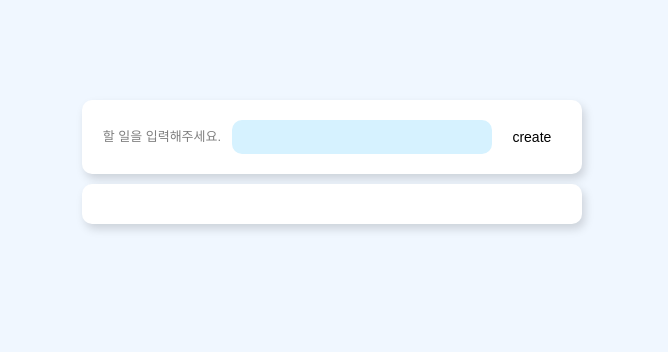
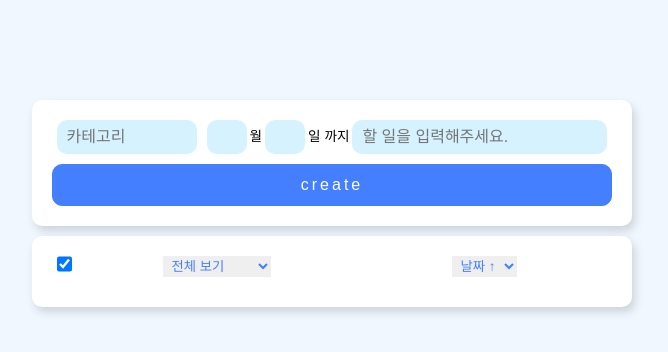
Before and after one commit to JYee99/ReactTodo, a React (Vite) app: page / in a window 1280 px wide. Shown: the top 352 px of the page, without its empty margins (308-976 px from the left). Built offline with nearby package versions, Linux system fonts and the light colour scheme.

Commit message:
React Todo App
- 날짜 추가
- 카테고리 추가
- 정렬 UI 추가
- 정렬 기능 구현 X
- master check 추가

```diff
--- a/package.json
+++ b/package.json
@@ -10,6 +10,7 @@
     "preview": "vite preview"
   },
   "dependencies": {
+    "@headlessui/react": "^2.2.0",
     "react": "^19.0.0",
     "react-dom": "^19.0.0",
     "styled-components": "^6.1.15"
--- a/src/components/FormStyles.js
+++ b/src/components/FormStyles.js
@@ -1,38 +1,70 @@
+import { Select } from "@headlessui/react";
 import styled from "styled-components";
 
 export const Form = styled.form`
   display: flex;
+  flex-direction: column;
   justify-content: center;
   align-items: center;
   margin-top: 100px;
   background-color: white;
-  width: 500px;
+  width: 600px;
   padding: 20px;
   border-radius: 10px;
   box-shadow: 3px 5px 10px rgba(0, 0, 0, 0.15);
 `;
-
+export const InputContainer = styled.div`
+  display: flex;
+`;
 export const FormLabel = styled.label`
   opacity: 0.5;
   font-size: 13px;
 `;
 
-export const FormInput = styled.input`
-  margin: 0 10px;
+export const InputStyle = styled.input`
   outline: none;
   border: none;
   padding: 5px 10px;
   border-radius: 10px;
   background-color: rgb(214, 242, 255);
   color: rgb(67, 127, 255);
-  width: 260px;
+`;
+
+export const FormInput = styled(InputStyle)`
+  width: 255px;
+`;
+export const CategorieInput = styled(InputStyle)`
+  width: 140px;
+  margin-right: 10px;
+`;
+export const DateContainer = styled.div`
+  display: flex;
+  align-items: center;
+`;
+export const MonInput = styled(InputStyle)`
+  width: 40px;
+`;
+export const DayInput = styled(InputStyle)`
+  width: 40px;
+`;
+export const DateText = styled.span`
+  font-size: 0.85rem;
+  margin: 0 3px;
 `;
 
 export const FormButton = styled.button`
-  font-size: 14px;
+  margin-top: 10px;
+  font-size: 1rem;
+  letter-spacing: 3px;
   transition: all 0.15s;
-  padding: 3px 10px;
+  padding: 8px;
+  width: 100%;
+  border-radius: 10px;
+  color: white;
+  border: 1px solid rgb(67, 127, 255);
+  background-color: rgb(67, 127, 255);
   &:hover {
+    background-color: white;
     color: rgb(67, 127, 255);
   }
 `;
@@ -40,7 +72,7 @@ export const FormButton = styled.button`
 // list style
 export const ListContainer = styled.div`
   background-color: white;
-  width: 500px;
+  width: 600px;
   padding: 20px 15px;
   border-radius: 10px;
   margin-top: 10px;
@@ -55,17 +87,32 @@ export const ListLi = styled.li`
   width: 100%;
   display: flex;
   justify-content: space-between;
+  align-items: center;
   border-bottom: 1px solid rgb(236, 236, 236);
   margin-bottom: 10px;
   padding-bottom: 5px;
 `;
+export const TopContainer = styled.div`
+  display: flex;
+  margin: 0 10px;
+  margin-bottom: 10px;
+`;
+
 export const ListCheckBox = styled.input`
   width: 15px;
   cursor: pointer;
   margin: 0;
 `;
+
+export const MasterCheckBox = styled(ListCheckBox)`
+  margin-bottom: 5px;
+`;
+export const ListDate = styled.span`
+  font-size: 0.75rem;
+`;
+
 export const ListText = styled.input`
-  width: 300px;
+  width: 260px;
   text-align: center;
   border: none;
   outline: none;
@@ -93,3 +140,9 @@ export const ListDeleteBtn = styled.button`
     color: rgb(184, 50, 79);
   }
 `;
+
+export const CategoriList = styled(Select)`
+  padding: 2px 5px;
+  border: none;
+  color: rgb(67, 127, 255);
+`;
--- a/src/components/Todo.jsx
+++ b/src/components/Todo.jsx
@@ -3,18 +3,37 @@ import TodoForm from "./TodoForm";
 import TodoList from "./TodoList";
 
 const Todo = () => {
+  const inputInitial = {
+    todo: "",
+    date: {
+      mon: "",
+      day: "",
+    },
+  };
   const initialTodos = JSON.parse(localStorage.getItem("myTodos")) || [];
+  const initialCategories = [
+    "날짜 ↑",
+    "날짜 ↓",
+    ...new Set(initialTodos.map((todo) => todo.categorie).filter(Boolean)),
+  ];
+
   const maxLength = 15;
   const [todos, setTodos] = useState(initialTodos);
-  const [inputVal, setInputVal] = useState("");
+  const [inputVal, setInputVal] = useState(inputInitial);
   // 여러 개의 input을 참조하기 위한 객체
   const inputRefs = useRef({});
+  const [masterCheck, setMasterCheck] = useState(false);
+  const [categories, setCategories] = useState(initialCategories);
+  const [categorieVal, setCategorieVal] = useState("");
+  const [cateSelected, setCateSelected] = useState("");
 
+  const [filteredTodos, setFilteredTodos] = useState(todos); // 필터링 목록 상태
   const isEditing = todos.some((todo) => todo.edit);
 
-  // todos가 변경될 때 마다 localstorage 업데이트
+  // todos가 변경될 때 마다 localstorage, filteredTodos 업데이트
   useEffect(() => {
     localStorage.setItem("myTodos", JSON.stringify(todos));
+    setFilteredTodos(todos);
   }, [todos]);
 
   // 글자 수 제한 함수
@@ -28,32 +47,62 @@ const Todo = () => {
       return;
     }
   };
+  const categorieAdd = () => {
+    setCategories((prev) => {
+      if (prev.includes(categorieVal)) {
+        return prev;
+      }
+      return [...prev, categorieVal];
+    });
+  };
 
   const handleSubmit = (e) => {
     e.preventDefault();
-    if (checkLength(inputVal.length) || inputVal.trim() === "") return;
-
+    if (checkLength(inputVal.todo.length) || inputVal.todo.trim() === "")
+      return;
+    categorieAdd();
     const newTodo = {
       id: Math.random().toString(),
-      todo: inputVal,
+      todo: inputVal.todo,
+      date: inputVal.date,
       checked: false,
       edit: false,
+      categorie: categorieVal,
     };
+    console.log(newTodo);
+
     setTodos((prev) => [newTodo, ...prev]);
-    setInputVal("");
+    setInputVal(inputInitial);
+    setCategorieVal("");
   };
 
   const onChangeInput = (e) => {
-    setInputVal(e.target.value);
+    const { name, value } = e.target;
+    setInputVal((prev) => ({
+      ...prev,
+      [name]: value,
+    }));
+  };
+  const onChangeDate = (e) => {
+    const { name, value } = e.target;
+    setInputVal((prev) => ({
+      ...prev,
+      date: {
+        ...prev.date,
+        [name]: value,
+      },
+    }));
   };
 
   const handleChecked = (id) => {
-    setTodos((prev) =>
-      prev.map((todo) =>
-        // 클릭한 todo의 id와 일치하면 checked 값을 반대로 변경
+    setTodos((prev) => {
+      const updatedTodos = prev.map((todo) =>
         todo.id === id ? { ...todo, checked: !todo.checked } : todo
-      )
-    );
+      );
+
+      localStorage.setItem("myTodos", JSON.stringify(updatedTodos));
+      return updatedTodos;
+    });
   };
 
   const handleEdit = (id) => {
@@ -87,16 +136,60 @@ const Todo = () => {
     setTodos((prev) => prev.filter((todo) => todo.id !== id));
   };
 
+  useEffect(() => {
+    setMasterCheck(todos.every((todo) => todo.checked)); // todos의 상태에 따라 masterCheck 동기화
+  }, [todos]);
+
+  const handleMasterCheck = () => {
+    // 모든 항목이 체크되어 있는지 확인
+    const allChecked = todos.every((todo) => todo.checked);
+    // 하나라도 해제 상태면 전체 체크, 그렇지 않으면 전체 해제
+    const newCheckState = !allChecked;
+
+    setMasterCheck(newCheckState);
+    setTodos((prev) => {
+      const updatedTodos = prev.map((todo) => ({
+        ...todo,
+        checked: newCheckState,
+      }));
+
+      localStorage.setItem("myTodos", JSON.stringify(updatedTodos));
+      return updatedTodos;
+    });
+  };
+
+  const handleCategorieChange = (e) => {
+    setCategorieVal(e.target.value);
+  };
+
+  const handleSelected = (e) => {
+    const selectedCate = e.target.value;
+    setCateSelected(selectedCate);
+  };
+  const handleDoneFilter = (e) => {
+    const selectedFilter = e.target.value;
+
+    if (selectedFilter === "all") {
+      setFilteredTodos(todos); // 전체 보기 (필터링 해제)
+    } else if (selectedFilter === "completed") {
+      setFilteredTodos(todos.filter((todo) => todo.checked)); // 완료된 항목만 보기
+    } else if (selectedFilter === "incomplete") {
+      setFilteredTodos(todos.filter((todo) => !todo.checked)); // 미완료 항목만 보기
+    }
+  };
   return (
     <>
       <TodoForm
         handleSubmit={handleSubmit}
         onChangeInput={onChangeInput}
         inputVal={inputVal}
+        onChangeDate={onChangeDate}
         maxLength={maxLength}
+        categorieVal={categorieVal}
+        handleCategorieChange={handleCategorieChange}
       />
       <TodoList
-        todos={todos}
+        todos={filteredTodos}
         inputRefs={inputRefs}
         maxLength={maxLength}
         handleChecked={handleChecked}
@@ -104,6 +197,12 @@ const Todo = () => {
         handleEdit={handleEdit}
         handleDelete={handleDelete}
         isEditing={isEditing}
+        masterCheck={masterCheck}
+        handleMasterCheck={handleMasterCheck}
+        categories={categories}
+        handleSelected={handleSelected}
+        cateSelected={cateSelected}
+        handleDoneFilter={handleDoneFilter}
       />
     </>
   );
--- a/src/components/TodoForm.jsx
+++ b/src/components/TodoForm.jsx
@@ -1,18 +1,49 @@
-import React from "react";
 import * as S from "./FormStyles";
 
-const TodoForm = ({ handleSubmit, onChangeInput, inputVal, maxLength }) => {
+const TodoForm = ({
+  handleSubmit,
+  onChangeInput,
+  inputVal,
+  maxLength,
+  onChangeDate,
+  categorieVal,
+  handleCategorieChange,
+}) => {
   return (
     <>
       <S.Form onSubmit={handleSubmit}>
-        <S.FormLabel>할 일을 입력해주세요.</S.FormLabel>
-        <S.FormInput
-          id="todoInput"
-          type="text"
-          onChange={onChangeInput}
-          value={inputVal}
-          maxLength={maxLength}
-        />
+        <S.InputContainer>
+          <S.CategorieInput
+            placeholder="카테고리"
+            value={categorieVal}
+            onChange={handleCategorieChange}
+          />
+          <S.DateContainer>
+            <S.MonInput
+              name="mon"
+              maxLength={2}
+              value={inputVal.date.mon}
+              onChange={onChangeDate}
+            />
+            <S.DateText>월</S.DateText>
+            <S.DayInput
+              name="day"
+              maxLength={2}
+              value={inputVal.date.day}
+              onChange={onChangeDate}
+            />
+            <S.DateText>일 까지</S.DateText>
+          </S.DateContainer>
+          <S.FormInput
+            name="todo"
+            type="text"
+            onChange={onChangeInput}
+            value={inputVal.todo}
+            maxLength={maxLength}
+            placeholder="할 일을 입력해주세요."
+          />
+        </S.InputContainer>
+
         <S.FormButton>create</S.FormButton>
       </S.Form>
     </>
--- a/src/components/TodoList.jsx
+++ b/src/components/TodoList.jsx
@@ -1,4 +1,4 @@
-import React from "react";
+import React, { useState } from "react";
 import * as S from "./FormStyles";
 import TodoItem from "./TodoItem";
 
@@ -10,9 +10,36 @@ const TodoList = ({
   handleEdit,
   handleDelete,
   isEditing,
+  masterCheck,
+  handleMasterCheck,
+  categories,
+  handleSelected,
+  handleDoneFilter,
 }) => {
   return (
     <S.ListContainer>
+      <S.TopContainer>
+        <S.MasterCheckBox
+          type="checkbox"
+          checked={masterCheck}
+          onChange={handleMasterCheck}
+        />
+
+        <S.CategoriList name="donefilter" onChange={handleDoneFilter}>
+          <option value="all">전체 보기</option>
+          <option value="completed">완료만 보기</option>
+          <option value="incomplete">미완료만 보기</option>
+        </S.CategoriList>
+        <S.CategoriList name="categorie" onChange={handleSelected}>
+          {categories.map((item) => {
+            return (
+              <option key={item} value={item}>
+                {item}
+              </option>
+            );
+          })}
+        </S.CategoriList>
+      </S.TopContainer>
       <S.LiustUl>
         {todos.map((todo) => (
           <TodoItem
```
Also changed, not shown: src/components/TodoItem.jsx (+27 -2 lines), 1 other file (tests, documents, lock files or other folders).
